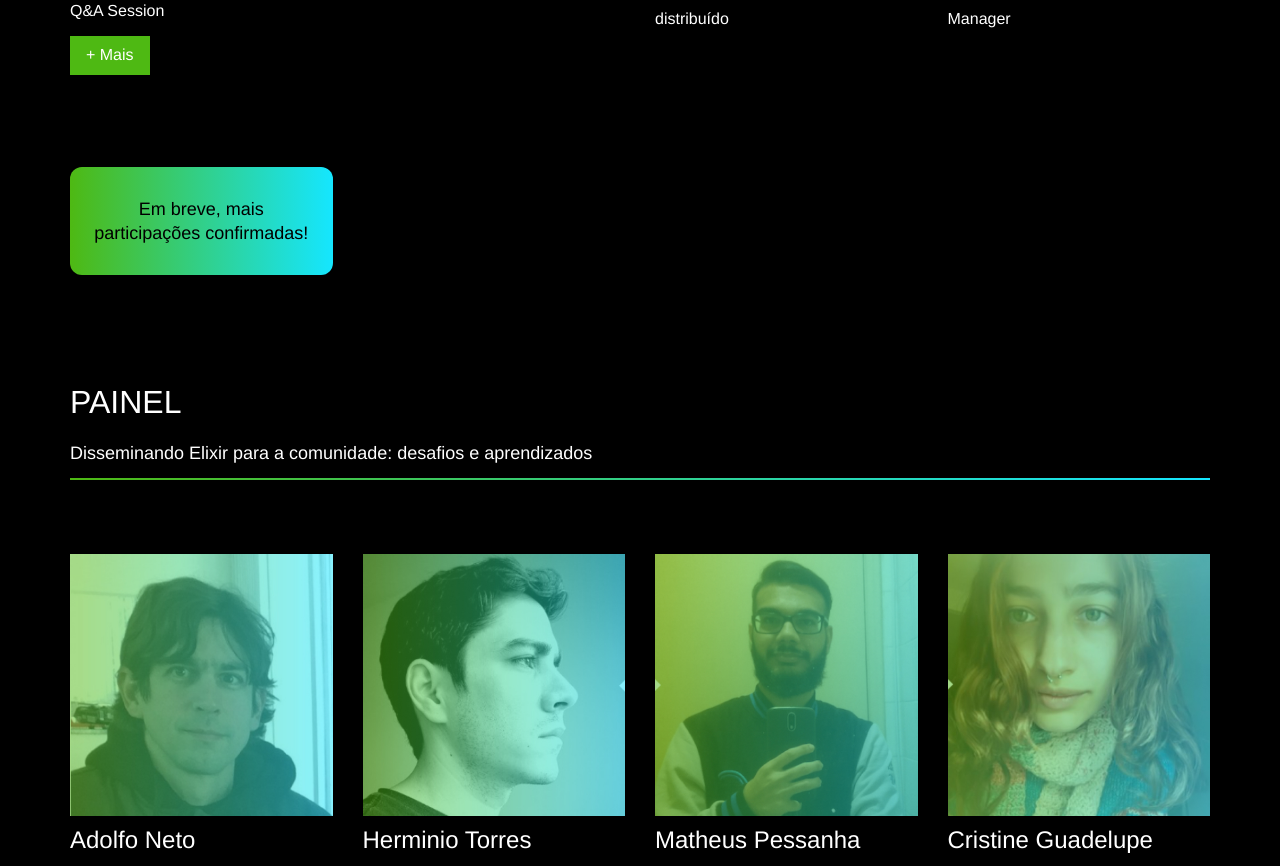
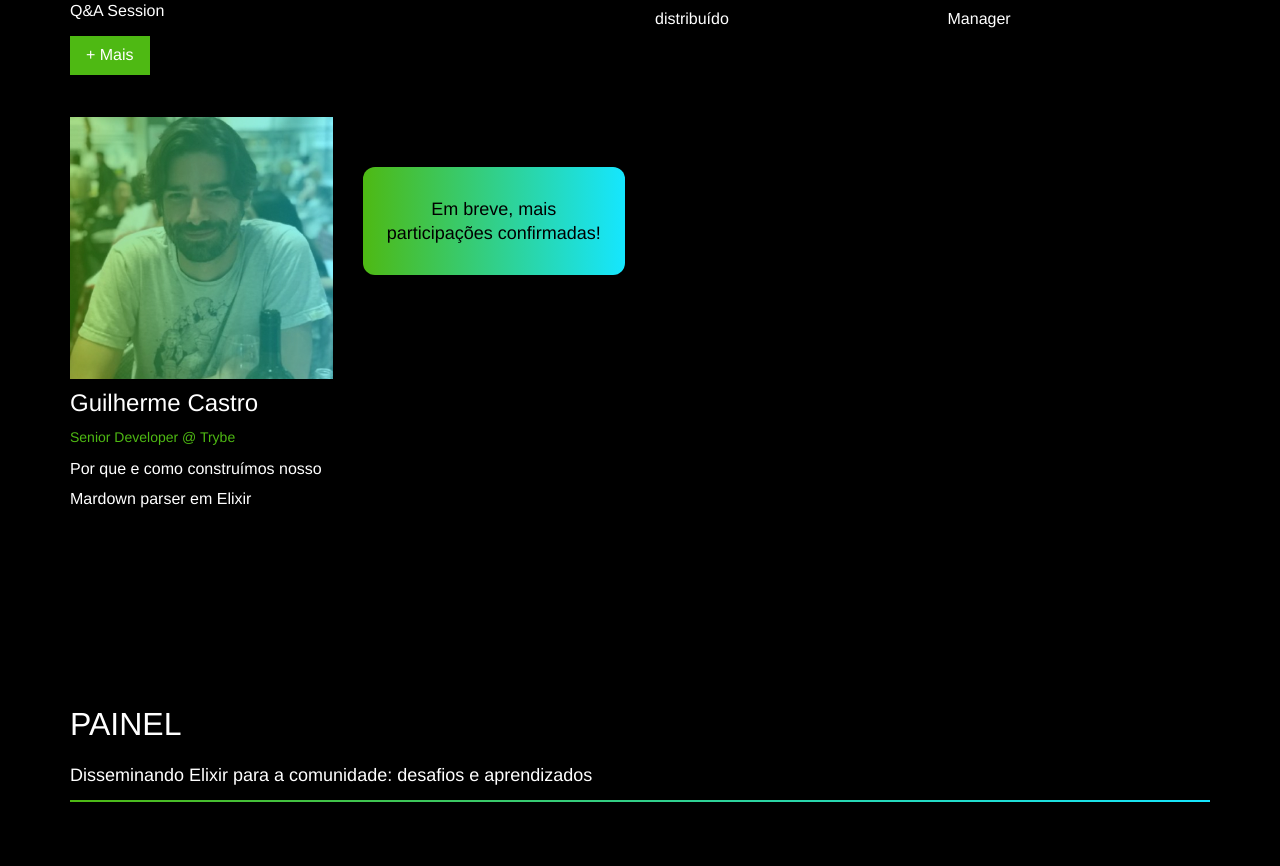
Before and after one commit to felipecotto/codebeam2021, a Next.js app: page / in a window 1280 px wide. Shown: the part 3367-4233 px from the top of the page. Built offline with nearby package versions, Linux system fonts and the light colour scheme; a web font is replaced by a local one.

Commit message:
Add new palestrante

```diff
--- a/src/components/Talks/index.js
+++ b/src/components/Talks/index.js
@@ -6,8 +6,8 @@ export default function Talks() {
         { id: 1, name: "José Valim", job: "Creator of Elixir | Chief Adoption Officer @ Dashbit", image: "/JoseValim.jpg" , talk: "Q&A Session", more: "https://codesync.global/speaker/jose-valim/"  },
         { id: 2, name: "Willian Frantz", job: "Software Alchemist @ Trybe", image: "/WillianFrantz.jpg", talk: "Meta-programação com Elixir", more: ""  },
         { id: 3, name: "Thiago Henrique", job: "Tech Manager @ Semantix SA", image: "/ThiagoHenrique.jpg", talk: "Ingestão de dados com Elixir distribuído", more: "" },
-        { id: 4, name: "Fernanda Bernardo", job: "Tech Community Manager @ Comadre", image: "/FernandaBernardo.jpg", talk: "De Frontend à Tech Community Manager", more: "" }
-
+        { id: 4, name: "Fernanda Bernardo", job: "Tech Community Manager @ Comadre", image: "/FernandaBernardo.jpg", talk: "De Frontend à Tech Community Manager", more: "" },
+        { id: 5, name: "Guilherme Castro", job: "Senior Developer @ Trybe", image: "/GuilhermeCastro.jpg", talk: "Por que e como construímos nosso Mardown parser em Elixir", more: "" }
     ];
 
     return (
```
Also changed, not shown: public/GuilhermeCastro.jpg (added).
